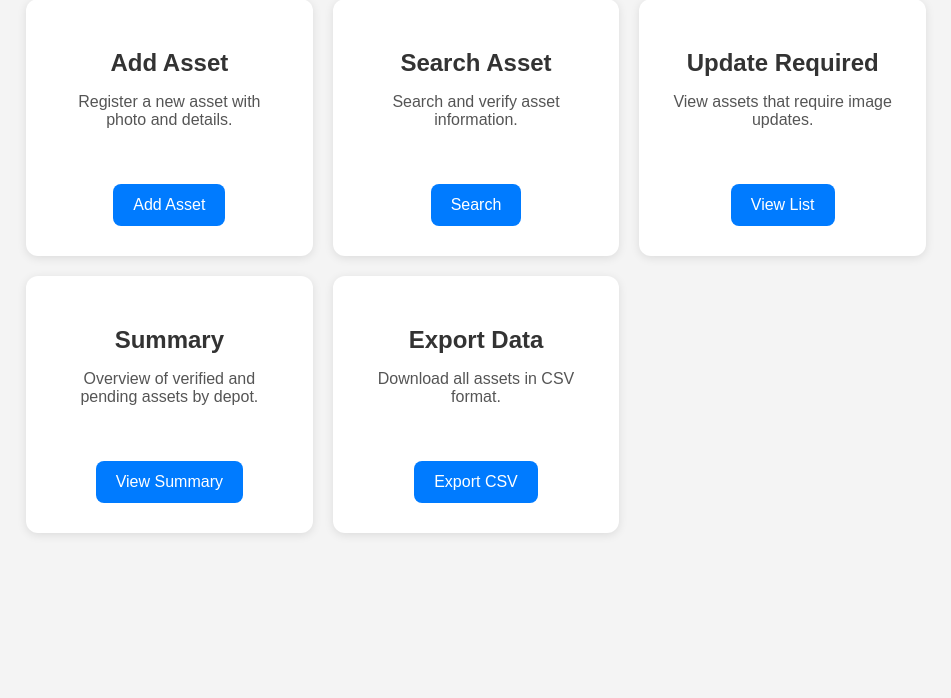
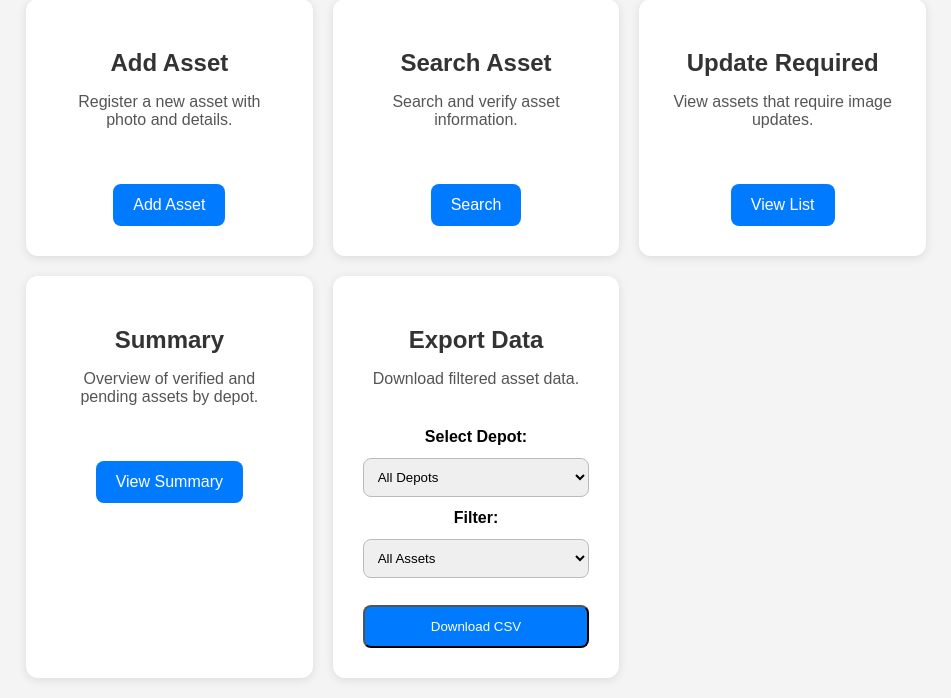
Before and after one commit to Mayra-2023/asset-tracker, a Flask app: page / in a window 1280 px wide. Shown: the part 317-1015 px from the top of the page, without its empty margins (164-1115 px from the left). Before the commit the page ends 852 px from the top, so only its background shows below. Run offline with Flask 3, Linux system fonts and the light colour scheme.

Commit message:
Update index.html

```diff
--- a/templates/index.html
+++ b/templates/index.html
@@ -71,6 +71,13 @@
         .btn:hover{
             background:#0056b3;
         }
+
+        select{
+            padding:10px;
+            border-radius:8px;
+            border:1px solid #bbb;
+            width:100%;
+        }
     </style>
 
 </head>
@@ -109,18 +116,38 @@
                 <a href="/updates" class="btn">View List</a>
             </div>
 
-            <!-- NOVO: SUMMARY -->
             <div class="card">
                 <h2>Summary</h2>
                 <p>Overview of verified and pending assets by depot.</p>
                 <a href="/summary" class="btn">View Summary</a>
             </div>
 
-            <!-- NOVO: EXPORT CSV -->
+            <!-- EXPORT CSV COM FILTROS -->
             <div class="card">
                 <h2>Export Data</h2>
-                <p>Download all assets in CSV format.</p>
-                <a href="/export" class="btn">Export CSV</a>
+                <p>Download filtered asset data.</p>
+
+                <form action="/export" method="GET" style="display:flex; flex-direction:column; gap:12px;">
+
+                    <label><strong>Select Depot:</strong></label>
+                    <select name="depot">
+                        <option value="all">All Depots</option>
+                        <option value="Maragra">Maragra</option>
+                        <option value="Xinavane">Xinavane</option>
+                        <option value="Matola">Matola</option>
+                        <option value="Mafambisse">Mafambisse</option>
+                        <option value="Marromeu">Marromeu</option>
+                    </select>
+
+                    <label><strong>Filter:</strong></label>
+                    <select name="filter">
+                        <option value="all">All Assets</option>
+                        <option value="verified">Verified Only</option>
+                        <option value="unverified">Unverified Only</option>
+                    </select>
+
+                    <button class="btn" type="submit">Download CSV</button>
+                </form>
             </div>
 
         </div>
```
